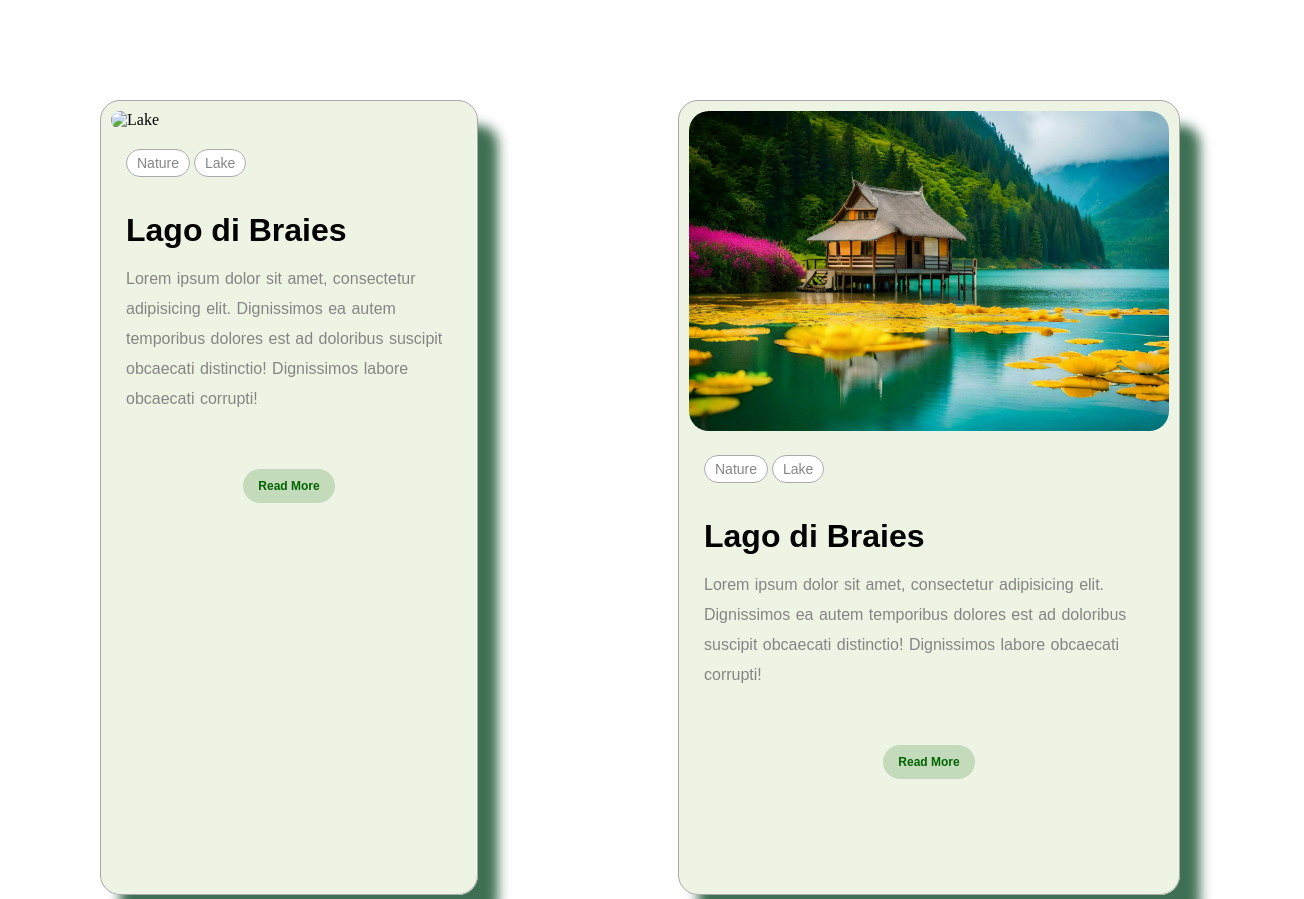
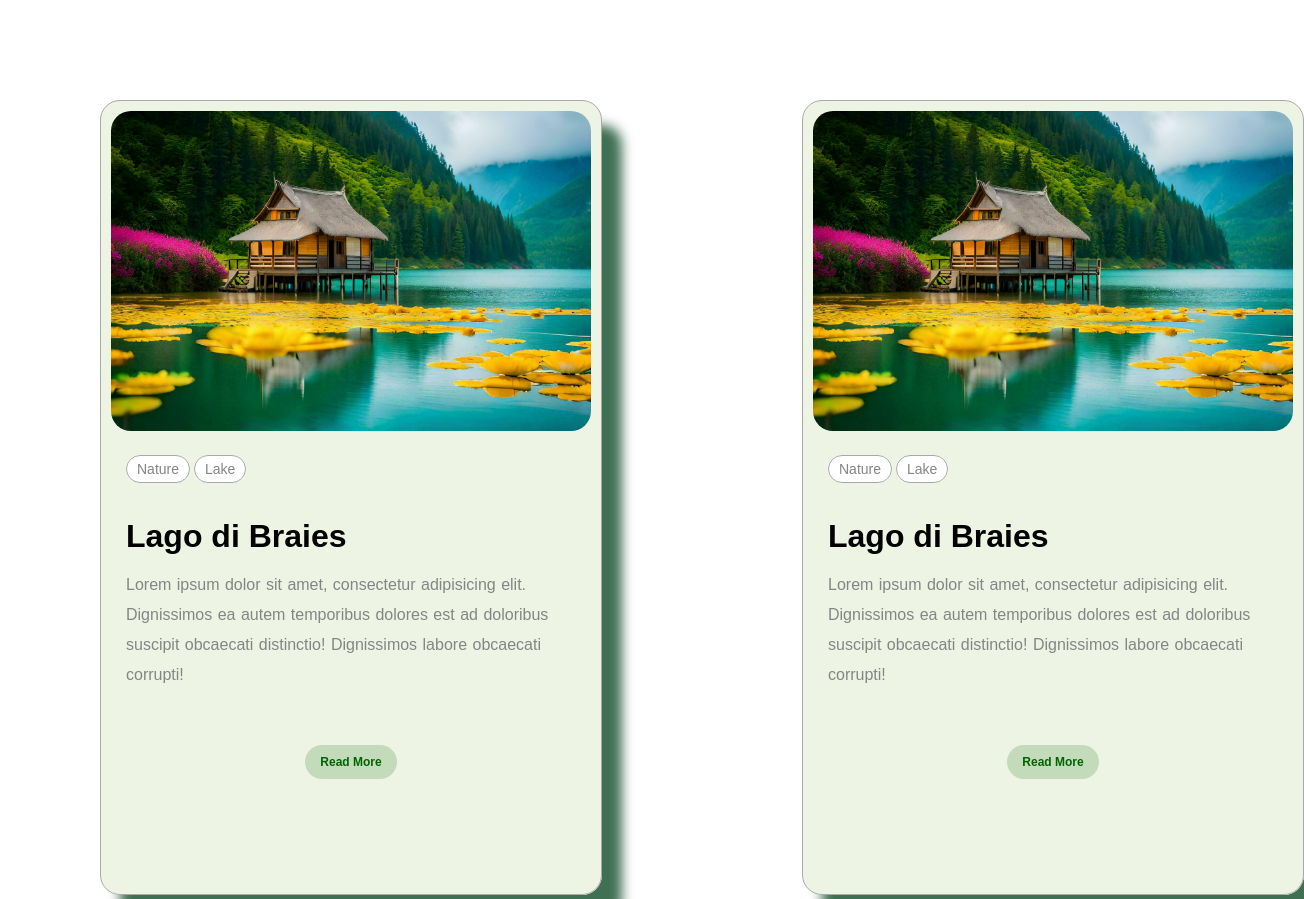
Before and after one commit to Harshanandita/Card-Design, a plain HTML site: page index.html in a window 1280 px wide. Shown: the top 899 px of the page, 1304 px wide, since content can reach past the window. Drawn offline with Linux system fonts and the light colour scheme.

Commit message:
index.html modified

```diff
--- a/index.html
+++ b/index.html
@@ -9,7 +9,7 @@
 <body>
     <div class="card">
         <div class="image">
-            <img width="480px" src="lake.jpg" alt="Lake">
+            <img width="480px" src="assets/lake.jpg" alt="Lake">
         </div>
         <div class="keywords">
             <span>Nature</span>
```
